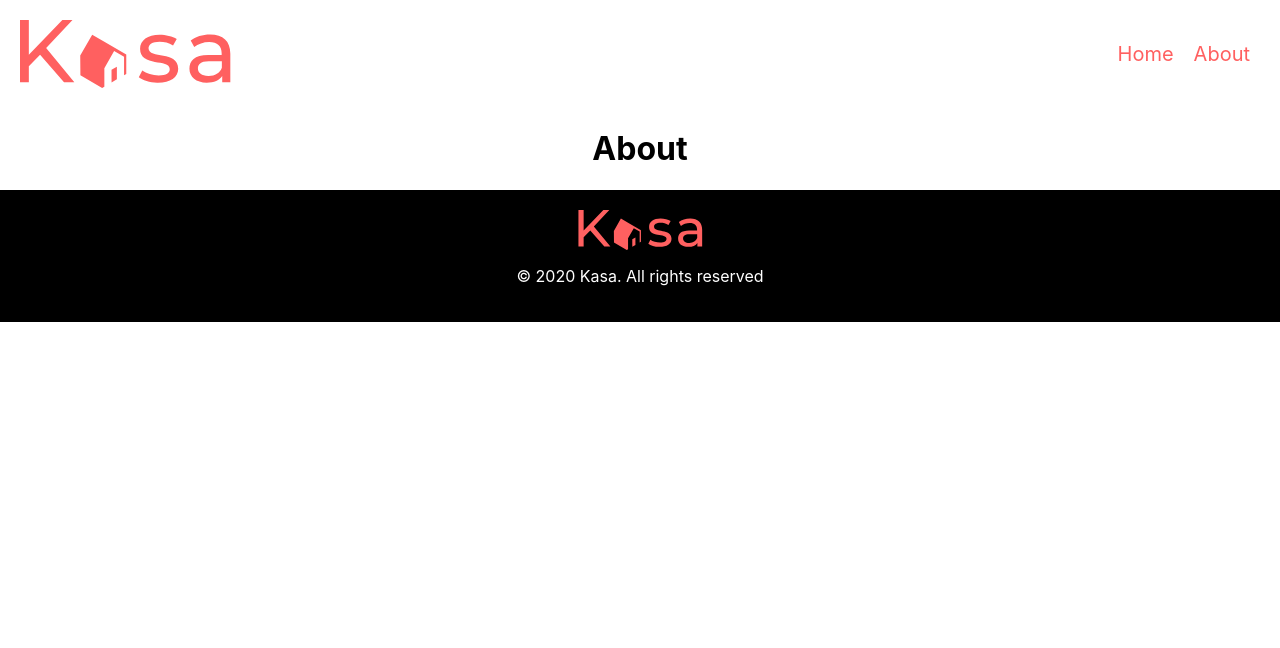
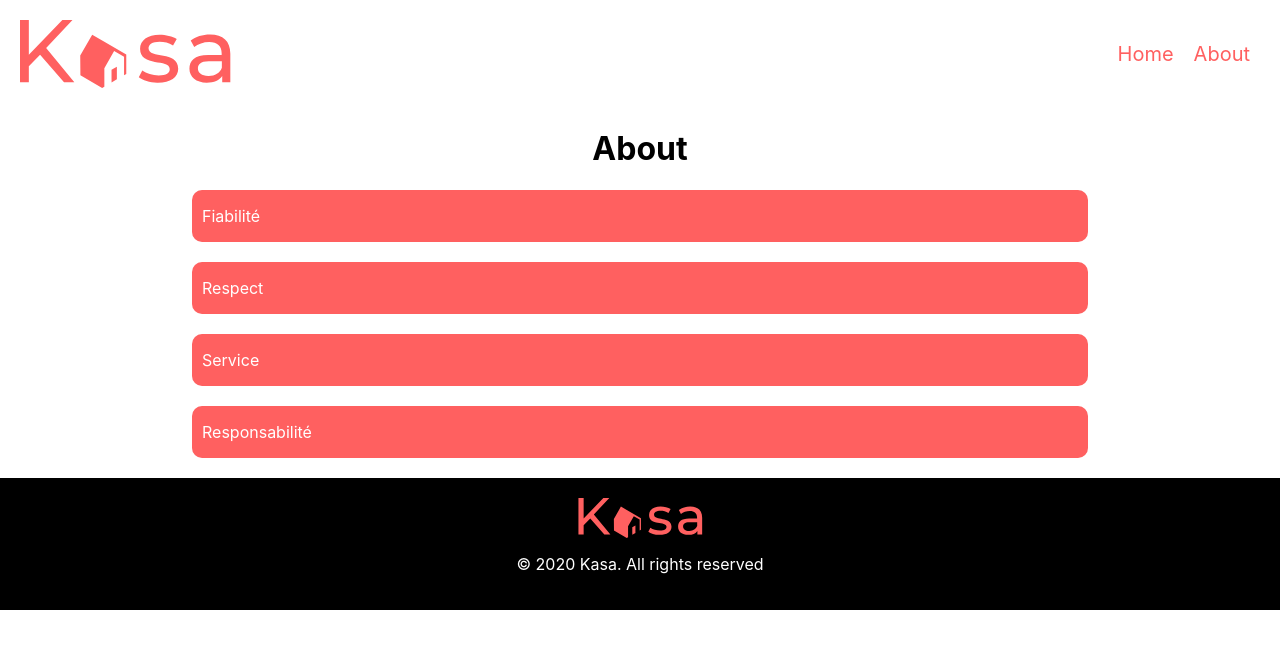
Before and after one commit to Liliangrasso/p7_kasa, a React (Create React App) app: page /about in a window 1280 px wide. Shown: the top 648 px of the page. Built offline with nearby package versions, Linux system fonts and the light colour scheme.

Commit message:
:hammer: :art: Ajout de Collapse et de son style

```diff
--- a/package.json
+++ b/package.json
@@ -8,6 +8,7 @@
     "@testing-library/user-event": "^13.5.0",
     "react": "^18.2.0",
     "react-dom": "^18.2.0",
+    "react-icons": "^4.6.0",
     "react-router-dom": "^6.4.2",
     "react-scripts": "5.0.1",
     "styled-components": "^5.3.6",
--- a/src/components/Card/index.jsx
+++ b/src/components/Card/index.jsx
@@ -1,3 +1,4 @@
+import React from 'react';
 import PropTypes from 'prop-types'
 import styled from 'styled-components'
 import colors from '../../utils/style/colors'
@@ -13,10 +14,6 @@ const CardWrapper = styled.div`
     margin-top: 15px;
     margin-bottom: 15px;
     position: relative;
-    background-color: #F6F6F6;
-    margin-right: 30px;
-    margin-left: 30px;
-    border-radius: 25px 25px 0px 25px;
     &:hover {
         cursor: pointer;
         box-shadow: 3px 3px 20px #e2e3e9;
@@ -30,7 +27,7 @@ const CardImage = styled.img`
     position: absolute;
 `
 
-const Title = styled.p`
+const CardTitle = styled.p`
         z-index: 1;
         position: absolute;
         top: 280px;
@@ -41,11 +38,11 @@ const Title = styled.p`
         font-size: 18px;
 `
 
-function Card({ myJson }){
+function Card({ cardData }){
     return (
         <CardWrapper>
-            <CardImage src={myJson.cover} alt="Couverture d'annonce" />
-            <Title>{myJson.title}</Title>
+            <CardImage src={cardData.cover} alt="Couverture d'annonce" />
+            <CardTitle>{cardData.title}</CardTitle>
         </CardWrapper>
     )
 }
--- /dev/null
+++ b/src/components/Collapse/index.jsx
@@ -0,0 +1,121 @@
+import React from "react";
+import styled from "styled-components";
+import PropTypes from 'prop-types'
+import { useState } from "react";
+import '../../styles/Collapse/style.css'
+import { FaChevronDown } from 'react-icons/fa';
+import { FaChevronUp } from 'react-icons/fa';
+import cardData from '../../utils/data.json'
+
+const CollapseWrapper = styled.div`
+    display: flex;
+    justify-content: center;
+`
+const CollapseContainer = styled.div`
+    width: 90%;
+    @media (min-width: 992px){
+        width: 70%;
+    }
+`
+const Item = styled.div`
+    background-color: #F6F6F6;
+    border-radius: 10px;
+    margin-bottom: 20px;
+`
+
+const TitleContainer = styled.div`
+    display: flex;
+    align-items: center;
+    background-color: #FF6060;
+    padding-left: 10px;
+    padding-right: 10px;
+    border-radius: 10px;
+    cursor: pointer;
+`
+const ItemTitle = styled.p`
+    color: white;
+`
+const SignTitle = styled.span`
+    position: absolute;
+    right: 10%;
+    font-size: 25px;
+    color: white;
+`
+const ItemDescription = styled.p`
+    color: #FF6060;
+    text-align: center;
+`
+const DescriptionContainer = styled.div`
+    display: flex;
+    justify-content: center;
+    align-content: center;
+`
+
+function Collapse(props){
+    const nameValue = props.name
+    const [selected, setSelected] = useState(null)
+
+    const toggle = i => {
+        if(selected === i){
+            return setSelected(null)
+        }
+
+        setSelected(i)
+    }
+    console.log(cardData)
+    let CollapseData = null;
+    if(nameValue === "about"){
+        CollapseData = aboutData;
+    }else{
+        CollapseData = cardData ;
+    }
+        return(
+            <CollapseWrapper>
+                <CollapseContainer>
+                {CollapseData.map((item, i) => (
+                       <Item key={item.id}>
+                            <TitleContainer  onClick={() => toggle(i)}>
+                                <ItemTitle>{item.title}</ItemTitle>
+                                <SignTitle>{selected === i ? <FaChevronDown /> : <FaChevronUp />}</SignTitle>
+                            </TitleContainer>
+                            <DescriptionContainer>
+                                <ItemDescription className={selected === i ? 'descriptionOpen' : 'descriptionClose'}>{item.description}</ItemDescription>
+                            </DescriptionContainer>
+                       </Item>
+                    ))}
+                </CollapseContainer>
+            </CollapseWrapper>
+        )
+    }
+Collapse.propTypes = {
+    title: PropTypes.string.isRequired,
+    description: PropTypes.string,
+}
+Collapse.defaultProps = {
+        title: 'Mon titre par défaut',
+    }
+
+const aboutData = [
+    {
+        id: 1,
+        title: "Fiabilité",
+        description: "Des années de pratique",
+    },
+    {
+        id: 2,
+        title: "Respect",
+        description: "La bienveillance fait partie des valeurs fondatrices de Kasa.Tout comportement discriminatoire ou de perturbation du voisinage entraînera une exclusion de notre plateforme."
+    },
+    {
+        id: 3,
+        title: "Service",
+        description: "Des années de pratique"
+    },
+    {
+        id: 4,
+        title: "Responsabilité",
+        description: "Des années de pratique"
+    }
+]
+
+export default Collapse;
--- a/src/components/Data/index.jsx
+++ b/src/components/DataDisplay/index.jsx
@@ -1,13 +1,15 @@
 import React,{useState,useEffect} from 'react';
 import Card from '../Card/index'
 import styled from 'styled-components'
+
 
 const CardsContainer = styled.div`
   display: flex;
   flex-wrap: wrap;
   justify-content: space-evenly;
 `
-function DataRecovery() {
+
+function DataDisplay() {
   const [data,setData]=useState([]);
   const getData=()=>{
     fetch('data.json'
@@ -22,9 +24,9 @@ function DataRecovery() {
         console.log(response)
         return response.json();
       })
-      .then(function(myJson) {
-        console.log(myJson);
-        setData(myJson)
+      .then(function(cardData) {
+        console.log(cardData);
+        setData(cardData)
       });
   }
   useEffect(()=>{
@@ -32,11 +34,11 @@ function DataRecovery() {
   },[])
   return (
     <CardsContainer>
-      {data.map((myJson) => (
-        <Card key={myJson.id} myJson={myJson}/>
+      {data.map((cardData) => (
+        <Card key={cardData.id} cardData={cardData}/>
       ))}
   </CardsContainer>
-  );
+  )
 }
 
-export default DataRecovery;
+export default DataDisplay;
--- a/src/pages/About/index.jsx
+++ b/src/pages/About/index.jsx
@@ -1,10 +1,11 @@
 import React from "react";
-
+import Collapse from "../../components/Collapse/index"
 function About(){
     return (
-        <div>
+        <main>
             <h1>About</h1>
-        </div>
+            <Collapse name="about"/>
+        </main>
     )
 }
 
--- a/src/pages/Home/index.jsx
+++ b/src/pages/Home/index.jsx
@@ -1,6 +1,6 @@
 import React from "react";
 import {Outlet} from "react-router-dom"
-import Data from "../../components/Data/index";
+import Data from "../../components/DataDisplay/index";
 import styled from 'styled-components'
 
 const MainContainer = styled.main`
--- /dev/null
+++ b/src/styles/Collapse/style.css
@@ -0,0 +1,9 @@
+
+
+.descriptionOpen{
+    display: block;
+}
+
+.descriptionClose{
+    display: none;
+}
```
Also changed, not shown: 2 other files (tests, documents, lock files or other folders).
